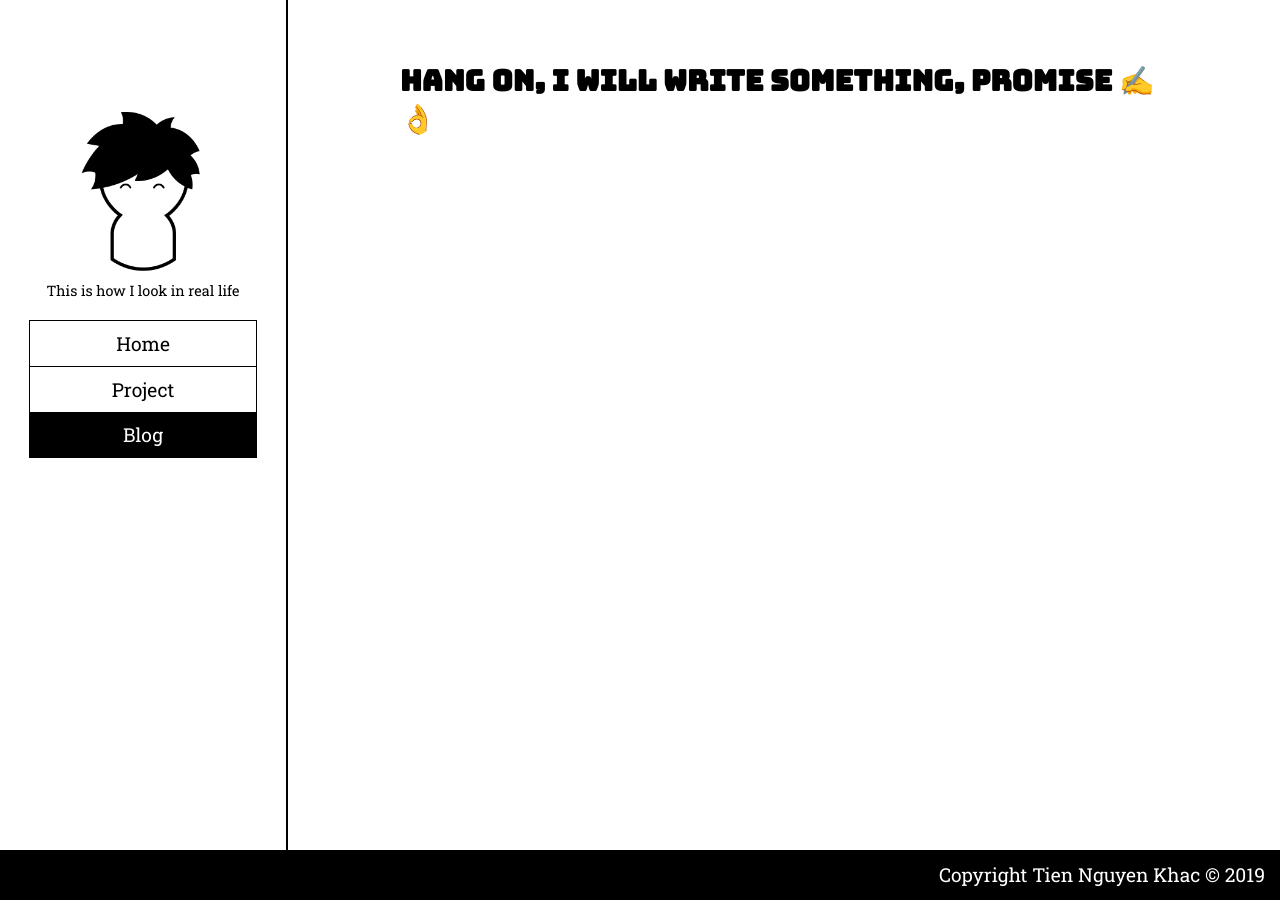
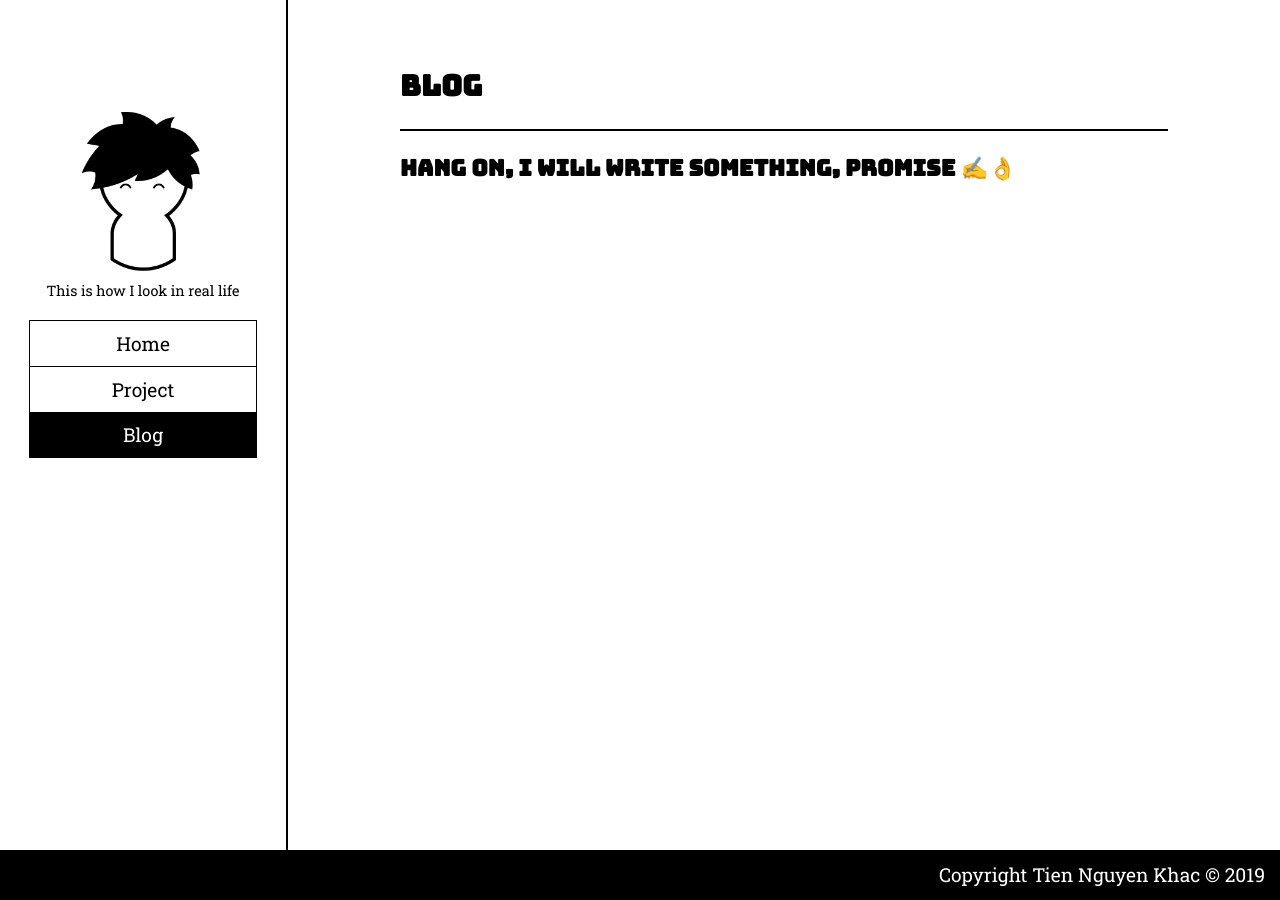
Before and after one commit to tien/tien.github.io, a Jekyll site: the page built from blog.html, in a window 1280 px wide. Built offline with Jekyll 4.4.1, drawn with Linux system fonts in a browser that asks for light colours.

Commit message:
Create blog layout and adjust stylings

```diff
--- a/_sass/main.scss
+++ b/_sass/main.scss
@@ -22,10 +22,6 @@ h6 {
   font-family: "Bungee", cursive;
 }
 
-h1 {
-  font-size: 150%;
-}
-
 hr {
   border-color: black;
   border-style: solid;
@@ -43,6 +39,15 @@ hr {
   background-color: black;
   padding: 15px;
   margin-top: auto;
+}
+
+a.link-to-post {
+  color: inherit;
+  text-decoration: none;
+
+  h3 {
+    margin: 0 auto;
+  }
 }
 
 @media screen and (min-width: 45em) {
--- a/blog.html
+++ b/blog.html
@@ -2,11 +2,20 @@
 layout: default
 ---
 
-{% if site.posts.size == 0 %}
-<h1>Hang on, I will write something, promise ✍️👌</h1>
-{% else %} {% for post in site.posts %}
-<a href="{{ post.url }}">
-  <h2>{{ post.title }}</h2>
-  <time>{{ post.date | date_to_string }}</time>
-</a>
-{% endfor %} {% endif %}
+<section>
+  <header>
+    <h1>Blog</h1>
+  </header>
+
+  <hr />
+
+  {% if site.posts.size == 0 %}
+  <h3>Hang on, I will write something, promise ✍️👌</h3>
+  {% else %} {% for post in site.posts %}
+  <a class="link-to-post" href="{{ post.url }}">
+    <h3>{{ post.title }}</h3>
+    <time>{{ post.date | date_to_string }}</time>
+  </a>
+  <hr />
+  {% endfor %} {% endif %}
+</section>
```
Also changed, not shown: _layouts/post.html (added, +14 -0 lines), project.html (+8 -2 lines).
